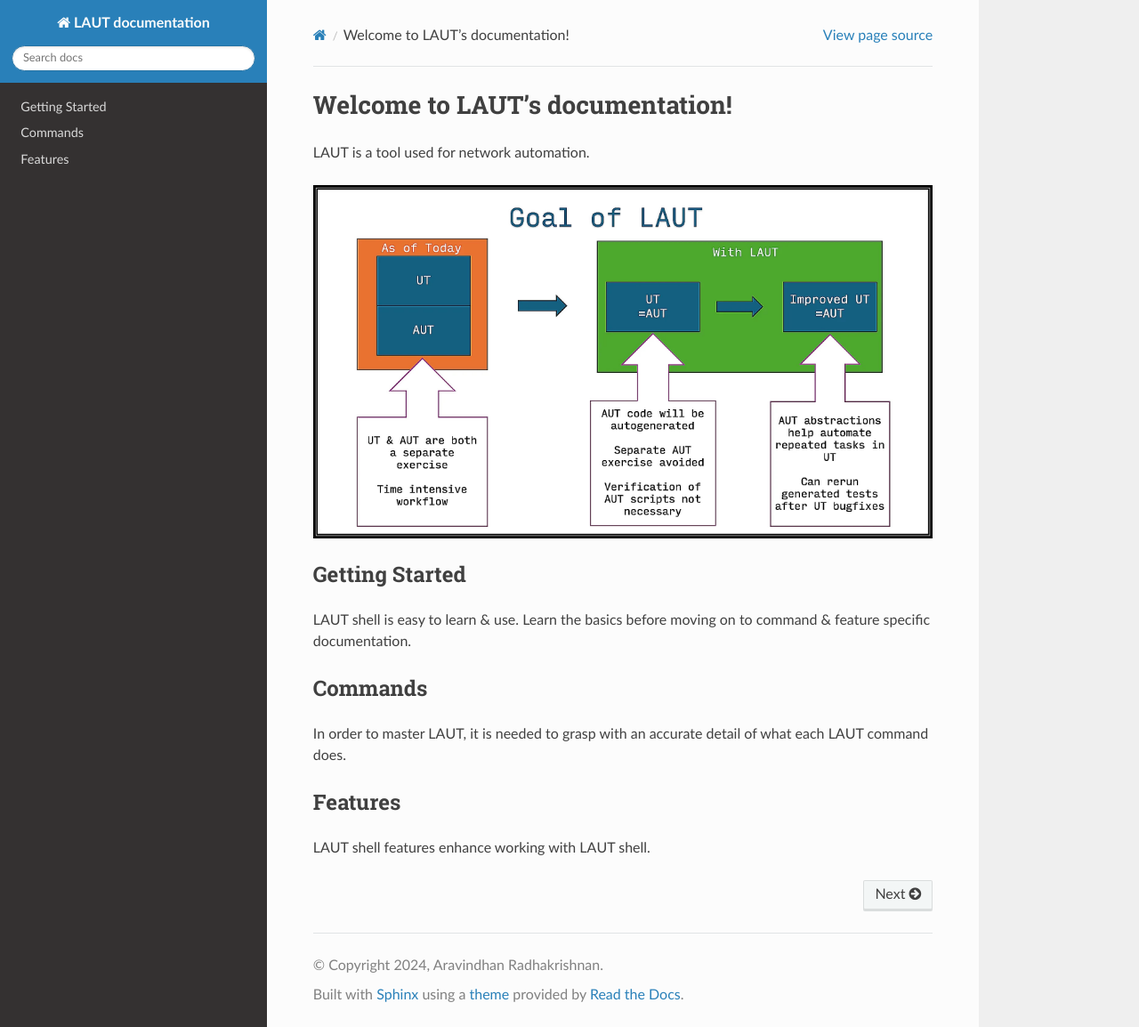
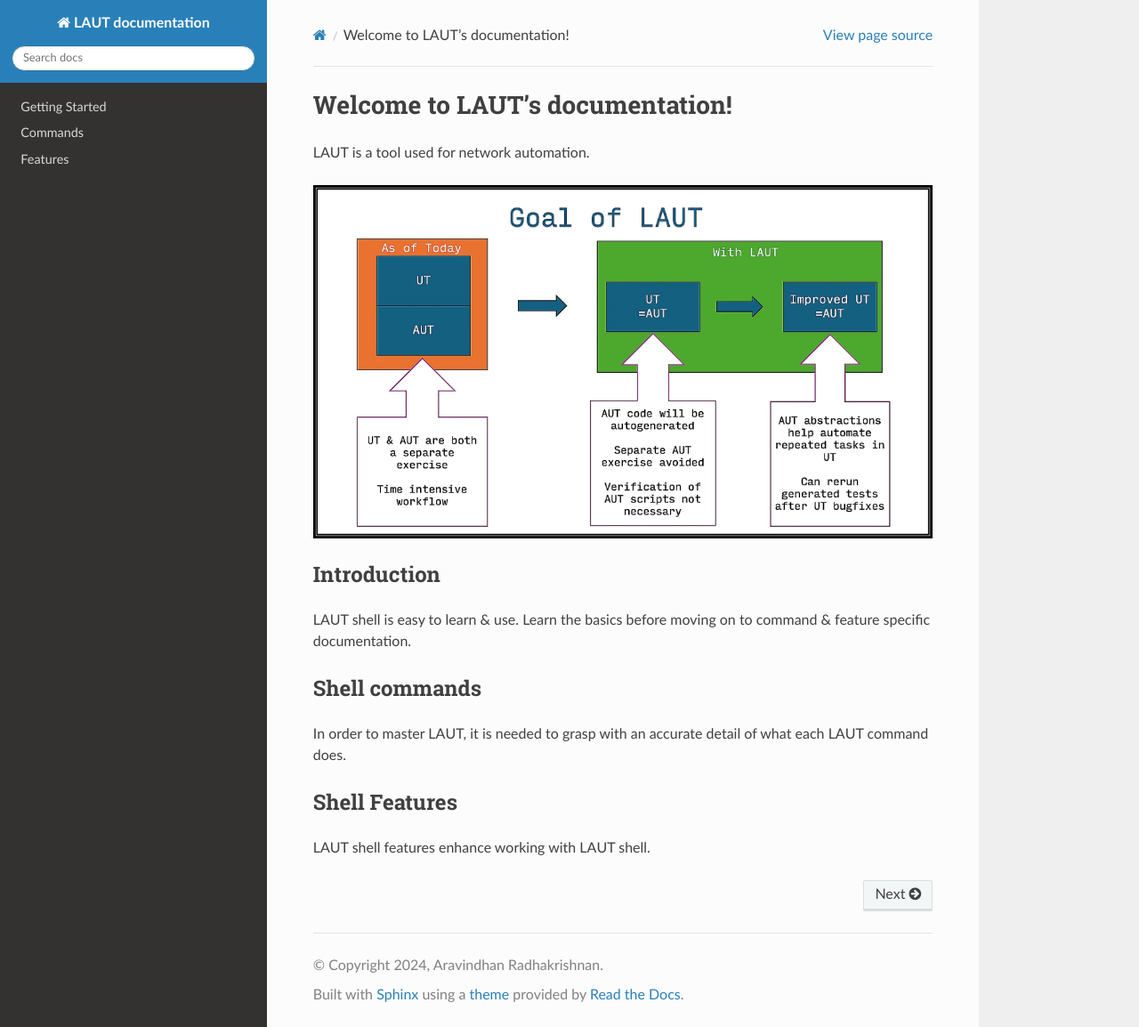
Before and after one commit to Sripadvallabh/laut-docs, a Sphinx documentation site: the page built from docs/source/index.rst, in a window 1280 px wide and 1154 px high. Shown: the whole window at 89% size. Built offline with Sphinx 7.4.7 and the Read the Docs theme 2.0.0, drawn with Linux system fonts in a browser that asks for light colours; pages that are not in the unit, such as notebooks, are missing from menus.

Commit message:
chapter fix

```diff
--- a/docs/source/index.rst
+++ b/docs/source/index.rst
@@ -6,7 +6,7 @@ LAUT is a tool used for network automation.
 
 .. image:: laut_goal.png
 
-Getting Started
+Introduction
 ===============
 
 .. include:: overview/summary.rst
@@ -17,8 +17,8 @@ Getting Started
 
    overview/index
 
-Commands
-========
+Shell commands
+==============
 
 .. include:: commands/summary.rst
 
@@ -28,8 +28,8 @@ Commands
 
    commands/index
 
-Features
-========
+Shell Features
+==============
 
 .. include:: features/summary.rst
 
```
